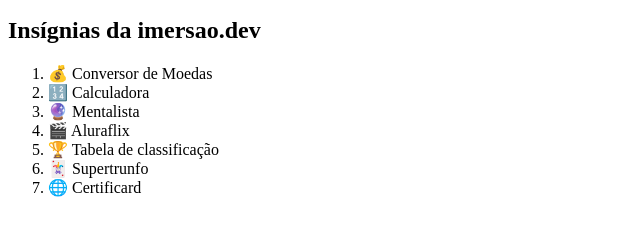
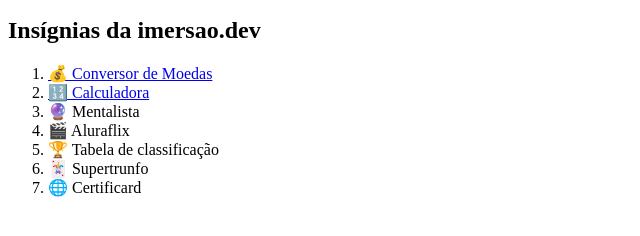
Before and after one commit to AnaBeCosta/CursoAlura, a plain HTML site: page src/index.html in a window 1280 px wide. Shown: the part 358-594 px from the top of the page, without its empty margins (0-640 px from the left). Drawn offline with Linux system fonts and the light colour scheme.

Commit message:
Link dos Projetos

```diff
--- a/src/index.html
+++ b/src/index.html
@@ -9,8 +9,8 @@
     <div>
       <h2>Insígnias da imersao.dev </h2>
       <ol>
-        <li> 💰 Conversor de Moedas </li>
-        <li> 🔢 Calculadora </li>
+        <li><a href="https://codepen.io/anabecosta/pen/GRrEjXa">💰 Conversor de Moedas </a></li>
+        <li><a href="https://codepen.io/anabecosta/pen/NWdgbew">🔢 Calculadora </a></li>
         <li> 🔮 Mentalista </li>
         <li> 🎬 Aluraflix </li>
         <li> 🏆 Tabela de classificação </li>
```
